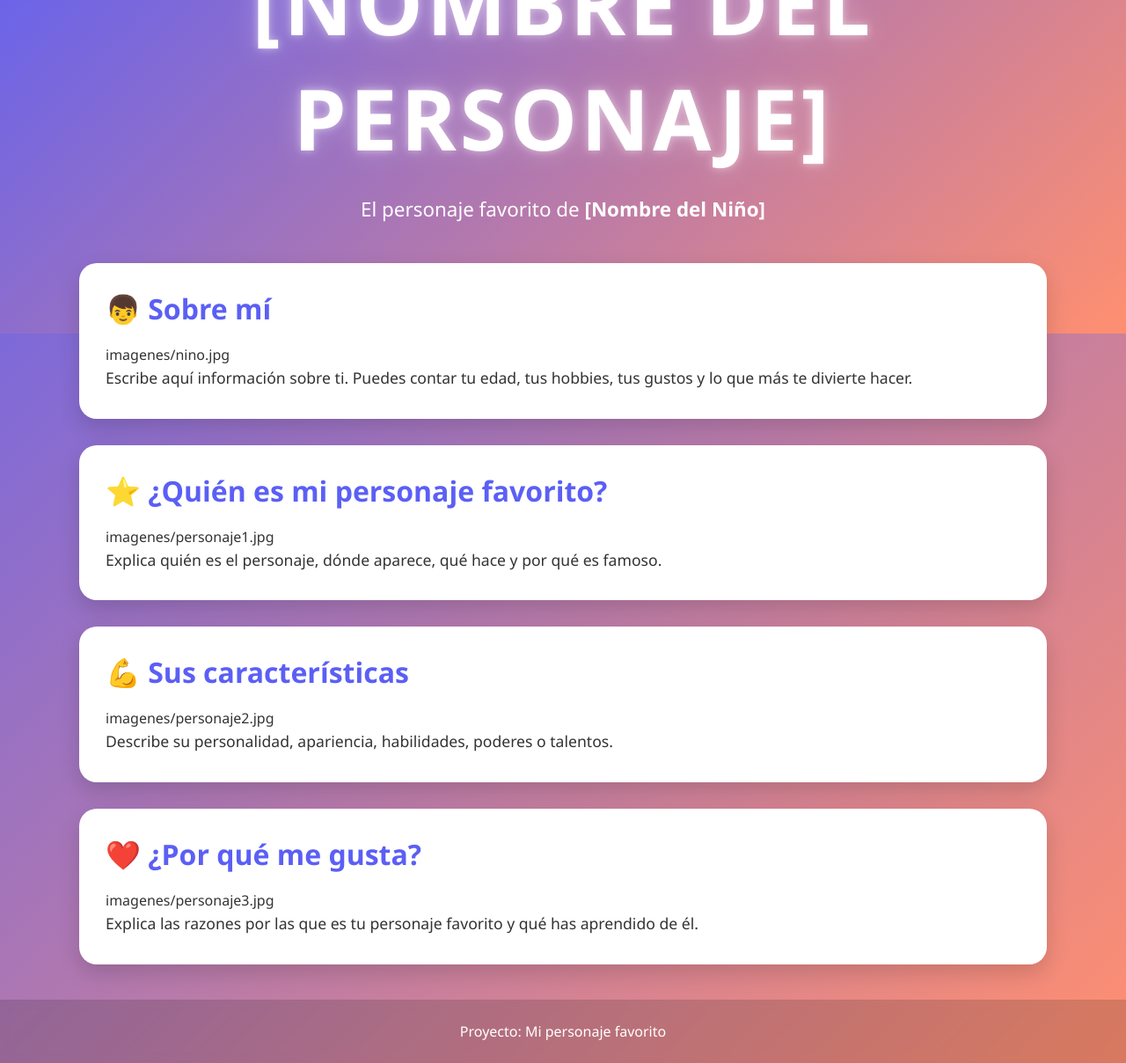
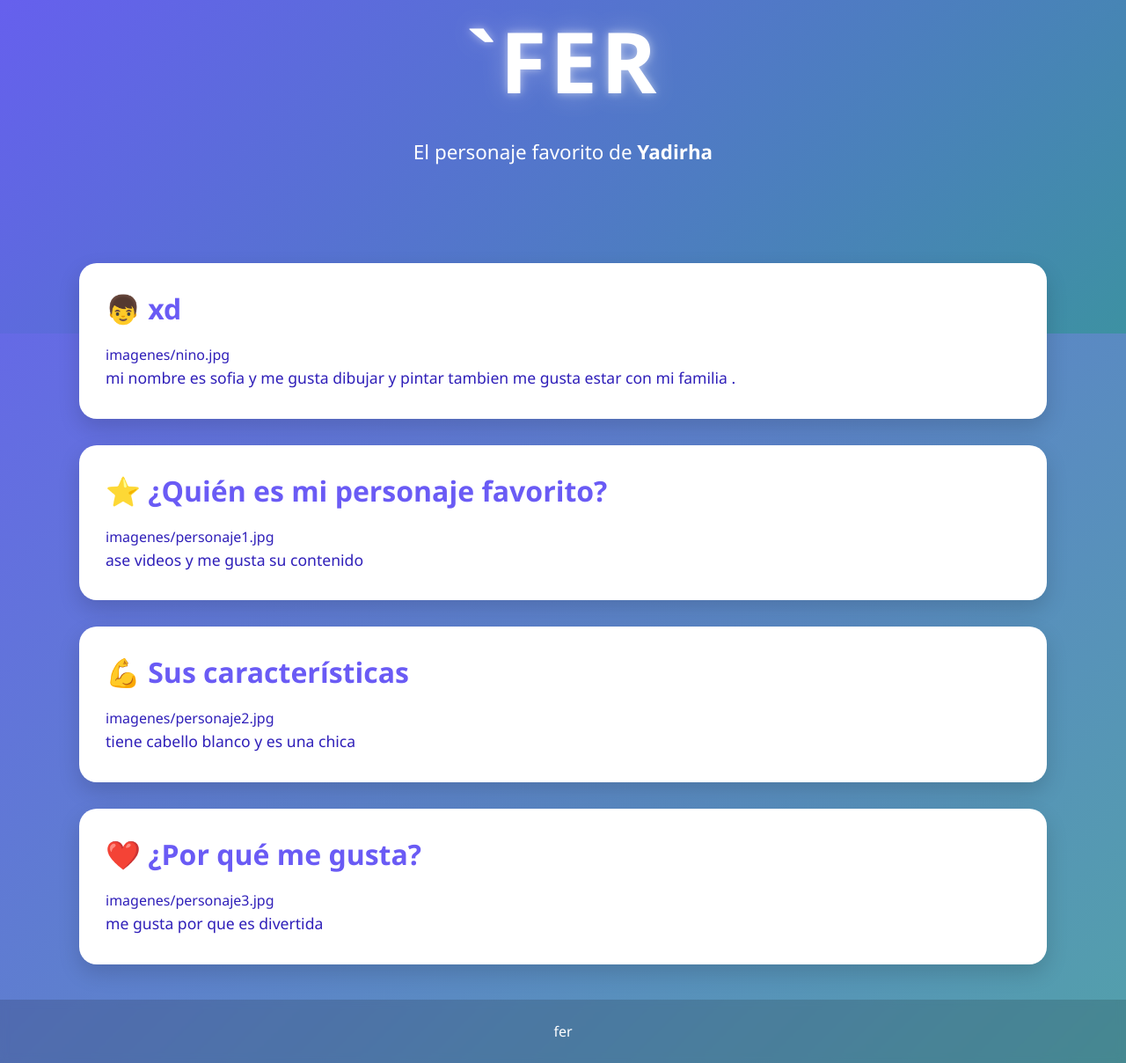
Before and after one commit to lusin20261/4aristotelesPRE, a plain HTML site: page docs/personajeFavorito/index.html in a window 1280 px wide. Shown: the part 181-1389 px from the top of the page at 88% size. Drawn offline with Linux system fonts and the light colour scheme.

Commit message:
este es para mama y papa

```diff
--- a/docs/personajeFavorito/index.html
+++ b/docs/personajeFavorito/index.html
@@ -4,7 +4,8 @@
 <head>
     <meta charset="UTF-8">
     <meta name="viewport" content="width=device-width, initial-scale=1.0">
-    <title>[Nombre del Personaje]</title>
+    <title>fer
+    </title>
     <link rel="stylesheet" href="style.css">
 </head>
 
@@ -12,21 +13,21 @@
 
     <header class="hero">
         <div class="hero-content">
-            <h1>[NOMBRE DEL PERSONAJE]</h1>
-            <p>El personaje favorito de <strong>[Nombre del Niño]</strong></p>
+            <h1>`fer</h1>
+            <p>El personaje favorito de <strong>Yadirha</strong></p>
         </div>
     </header>
 
     <main>
 
         <section class="card">
-            <h2>👦 Sobre mí</h2>
+            <h2>👦 xd</h2>
             imagenes/nino.jpg
 
             <p>
-                Escribe aquí información sobre ti.
-                Puedes contar tu edad, tus hobbies,
-                tus gustos y lo que más te divierte hacer.
+                mi nombre es sofia y me gusta dibujar y pintar
+                tambien me gusta estar con mi familia
+                .
             </p>
         </section>
 
@@ -35,8 +36,7 @@
             imagenes/personaje1.jpg
 
             <p>
-                Explica quién es el personaje, dónde aparece,
-                qué hace y por qué es famoso.
+                ase videos  y me gusta su contenido
             </p>
         </section>
 
@@ -45,8 +45,7 @@
             imagenes/personaje2.jpg
 
             <p>
-                Describe su personalidad, apariencia,
-                habilidades, poderes o talentos.
+          tiene cabello blanco y es una chica
             </p>
         </section>
 
@@ -55,15 +54,14 @@
             imagenes/personaje3.jpg
 
             <p>
-                Explica las razones por las que es tu personaje favorito
-                y qué has aprendido de él.
-            </p>
+              me gusta por que es divertida
+                        </p>
         </section>
 
     </main>
 
     <footer>
-        <p>Proyecto: Mi personaje favorito</p>
+        <p>fer</p>
     </footer>
 
 </body>
--- a/docs/personajeFavorito/style.css
+++ b/docs/personajeFavorito/style.css
@@ -2,8 +2,8 @@
   PALETA DE COLORES
 ======================================*/
 :root {
-    --color-primario: #5b5ff5;
-    --color-secundario: #ff8f70;
+    --color-primario: #6a5bf5;
+    --color-secundario: #39929ede;
 }
 
 /*======================================
@@ -25,7 +25,7 @@ body {
     );
 
     min-height: 100vh;
-    color: #333;
+    color: #2f1fb9;
 }
 
 /*======================================
```
